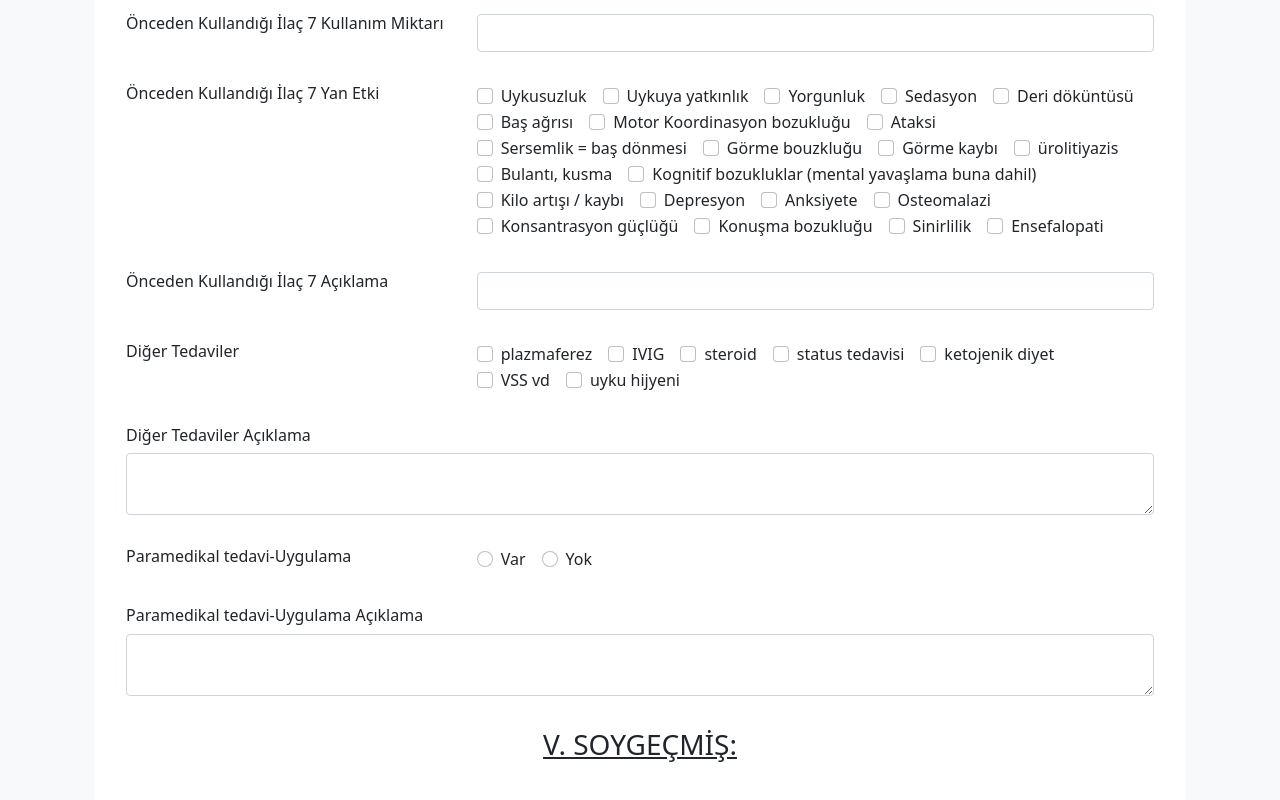
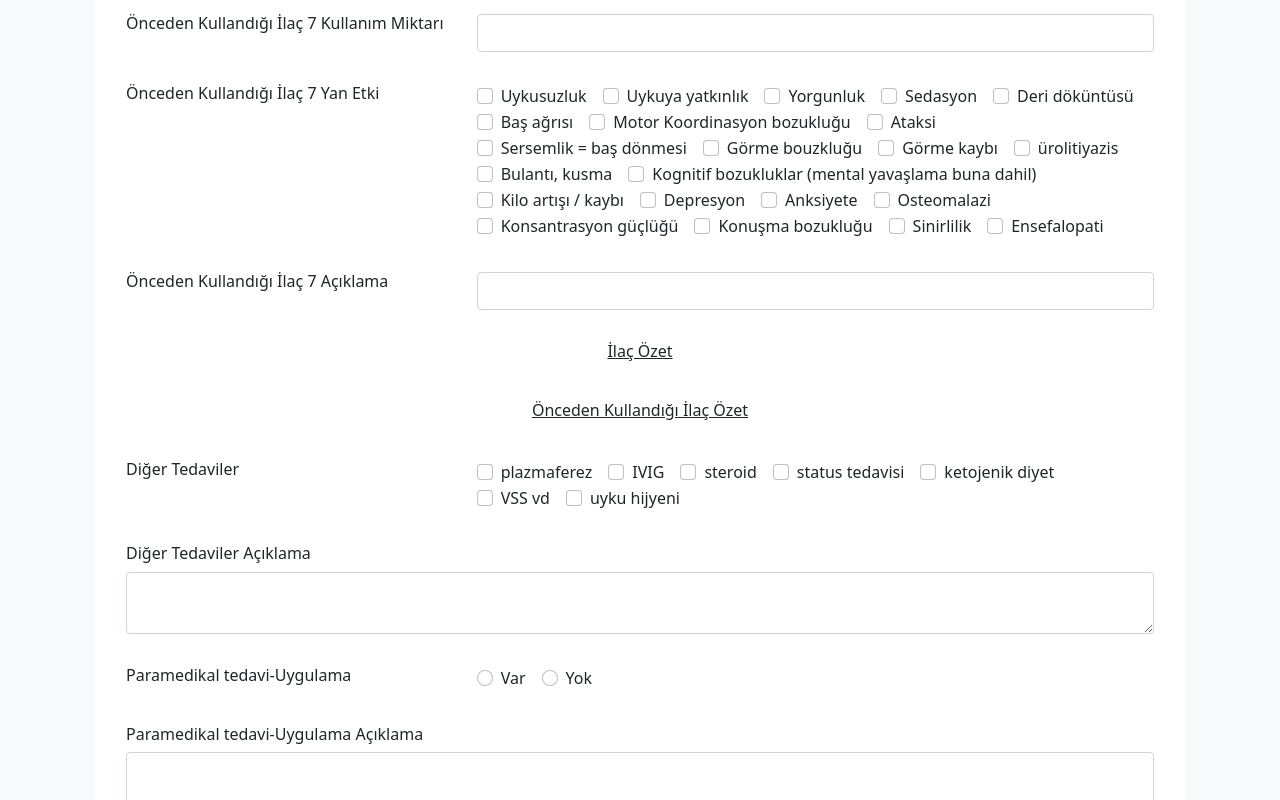
Before and after one commit to talhaozgn/Anamnez-History-Taking-Website, a React app: page / in a window 1280 px wide. Shown: the part 11200-12000 px from the top of the page. Built offline with nearby package versions, Linux system fonts and the light colour scheme.

Commit message:
reflection component added

```diff
--- a/src/components/CustomizedForm.js
+++ b/src/components/CustomizedForm.js
@@ -5,6 +5,7 @@ import TextInput from "./inputcomponents/TextInput.js";
 import RadioButtonInput from "./inputcomponents/RadioButtonInput.js";
 import CheckboxInput from "./inputcomponents/CheckboxInput.js";
 import TitleInput from "./inputcomponents/TitleInput";
+import ReflectionInput from "./inputcomponents/ReflectionInput";
 import ReactExport from "react-export-excel";
 import { Document, Packer, Paragraph, TextRun, AlignmentType } from "docx";
 import { saveAs } from "file-saver";
@@ -26,7 +27,10 @@ export default function CustomizedForm() {
         keys[questions[i].q] = new Array(questions[i].options.length).fill(
           false
         );
-      else if (questions[i].type === "formula") {
+      else if (
+        questions[i].type === "formula" ||
+        questions[i].type === "reflection"
+      ) {
         questions[i].formula.forEach((cur) => {
           if (cur !== "+" && cur !== "-" && cur !== "*" && cur !== "/") {
             if (!(cur in tmpEffective)) tmpEffective[cur] = [];
@@ -78,6 +82,12 @@ export default function CustomizedForm() {
     return res.toFixed(1);
   };
 
+  const calculateReflection = (formula, newInp) => {
+    const values = formula.map((index) => newInp[index]);
+
+    return values.join(", ");
+  };
+
   const handleChange = (e) => {
     const { name, value } = e.currentTarget;
 
@@ -85,10 +95,12 @@ export default function CustomizedForm() {
       let newInp = { ...inp, [name]: value };
 
       effective[name].forEach((index) => {
-        newInp[questions[index].q] = calculateFormula(
-          questions[index].formula,
-          newInp
-        );
+        const question = questions[index];
+        if (question.type == "formula")
+          newInp[question.q] = calculateFormula(question.formula, newInp);
+        else if (question.type == "reflection") {
+          newInp[question.q] = calculateReflection(question.formula, newInp);
+        }
       });
 
       setInp(newInp);
@@ -169,12 +181,16 @@ export default function CustomizedForm() {
       );
     } else if (q.type === "formula") {
       return <FormulaInput k={q.q} v={inp[q.q]} inline={q.inline} />;
+    } else if (q.type == "reflection") {
+      return <ReflectionInput value={inp[q.q]} />;
     } else {
       console.log("unknown question type");
     }
   };
 
   const renderQuestion = (q, index) => {
+    if (q.type === "reflection" && !inp[q.q]) return null;
+
     let colSize = "col-12";
     if (q["blockSize"]) colSize = "col-" + q["blockSize"];
 
@@ -229,7 +245,7 @@ export default function CustomizedForm() {
       >
         <ExcelSheet data={[getDataSet()]} name="excel-export">
           {questions
-            .filter((x) => x.type !== "title") // TODO ignore type == reflect
+            .filter((x) => x.type !== "title" && x.type !== "reflection")
             .map((x) => (
               <ExcelColumn label={x.q} value={x.q} />
             ))}
@@ -246,8 +262,15 @@ export default function CustomizedForm() {
     const dataSet = getDataSet();
     let docText = [];
 
+    const pushEmptyLine = () => {
+      docText.push(
+        new Paragraph({
+          children: [new TextRun({ text: "", size: 24 })],
+        })
+      );
+    };
+
     questions.forEach((question) => {
-      // TODO: if type == reflect -> continue
       if (question.type === "title") {
         let textSpecs = {
           text: question.q,
@@ -266,6 +289,18 @@ export default function CustomizedForm() {
             children: [new TextRun(textSpecs)],
           })
         );
+
+        pushEmptyLine();
+      } else if (question.type === "reflection") {
+        if (dataSet[question.q]) {
+          docText.push(
+            new Paragraph({
+              children: [new TextRun({ text: dataSet[question.q], size: 24 })],
+            })
+          );
+
+          pushEmptyLine();
+        }
       } else {
         if (question.inline) {
           docText.push(
@@ -291,12 +326,9 @@ export default function CustomizedForm() {
             })
           );
         }
+
+        pushEmptyLine();
       }
-      docText.push(
-        new Paragraph({
-          children: [new TextRun({ text: "", size: 24 })],
-        })
-      );
     });
 
     const doc = new Document({
--- /dev/null
+++ b/src/components/inputcomponents/ReflectionInput.js
@@ -0,0 +1,6 @@
+import React from "react";
+
+export default function ReflectionInput({ value }) {
+  if (value == null || value == "") return null;
+  return <div>{value}</div>;
+}
--- a/src/questions.json
+++ b/src/questions.json
@@ -1905,6 +1905,111 @@
     "inline": true
   },
   {
+    "type": "title",
+    "q": "İlaç Özet",
+    "size": 6,
+    "center": true,
+    "underlined": true
+  },
+  {
+    "type": "reflection",
+    "q": "ilaç 1 - reflect",
+    "formula": [" İlaç 1 ", " İlaç 1 Kullanım Miktarı"]
+  },
+  {
+    "type": "reflection",
+    "q": "ilaç 2 - reflect",
+    "formula": [" İlaç 2 ", " İlaç 2 Kullanım Miktarı"]
+  },
+  {
+    "type": "reflection",
+    "q": "ilaç 3 - reflect",
+    "formula": [" İlaç 3 ", " İlaç 3 Kullanım Miktarı"]
+  },
+  {
+    "type": "reflection",
+    "q": "ilaç 4 - reflect",
+    "formula": [" İlaç 4 ", " İlaç 4 Kullanım Miktarı"]
+  },
+  {
+    "type": "reflection",
+    "q": "ilaç 5 - reflect",
+    "formula": [" İlaç 5 ", " İlaç 5 Kullanım Miktarı"]
+  },
+  {
+    "type": "reflection",
+    "q": "ilaç 6 - reflect",
+    "formula": [" İlaç 6 ", " İlaç 6 Kullanım Miktarı"]
+  },
+  {
+    "type": "reflection",
+    "q": "ilaç 7 - reflect",
+    "formula": [" İlaç 7 ", " İlaç 7 Kullanım Miktarı"]
+  },
+  {
+    "type": "title",
+    "q": "Önceden Kullandığı İlaç Özet",
+    "size": 6,
+    "center": true,
+    "underlined": true
+  },
+  {
+    "type": "reflection",
+    "q": "onceden ilaç 1 - reflect",
+    "formula": [
+      " Önceden Kullandığı İlaç 1 ",
+      " Önceden Kullandığı İlaç 1 Kullanım Miktarı"
+    ]
+  },
+  {
+    "type": "reflection",
+    "q": "onceden ilaç 2 - reflect",
+    "formula": [
+      " Önceden Kullandığı İlaç 2 ",
+      " Önceden Kullandığı İlaç 2 Kullanım Miktarı"
+    ]
+  },
+  {
+    "type": "reflection",
+    "q": "onceden ilaç 3 - reflect",
+    "formula": [
+      " Önceden Kullandığı İlaç 3 ",
+      " Önceden Kullandığı İlaç 3 Kullanım Miktarı"
+    ]
+  },
+  {
+    "type": "reflection",
+    "q": "onceden ilaç 4 - reflect",
+    "formula": [
+      " Önceden Kullandığı İlaç 4 ",
+      " Önceden Kullandığı İlaç 4 Kullanım Miktarı"
+    ]
+  },
+  {
+    "type": "reflection",
+    "q": "onceden ilaç 5 - reflect",
+    "formula": [
+      " Önceden Kullandığı İlaç 5 ",
+      " Önceden Kullandığı İlaç 5 Kullanım Miktarı"
+    ]
+  },
+  {
+    "type": "reflection",
+    "q": "onceden ilaç 6 - reflect",
+    "formula": [
+      " Önceden Kullandığı İlaç 6 ",
+      " Önceden Kullandığı İlaç 6 Kullanım Miktarı"
+    ]
+  },
+  {
+    "type": "reflection",
+    "q": "onceden ilaç 7 - reflect",
+    "formula": [
+      " Önceden Kullandığı İlaç 7 ",
+      " Önceden Kullandığı İlaç 7 Kullanım Miktarı"
+    ]
+  },
+  {
     "type": "checkbox",
     "q": "Diğer Tedaviler",
     "options": [
```
